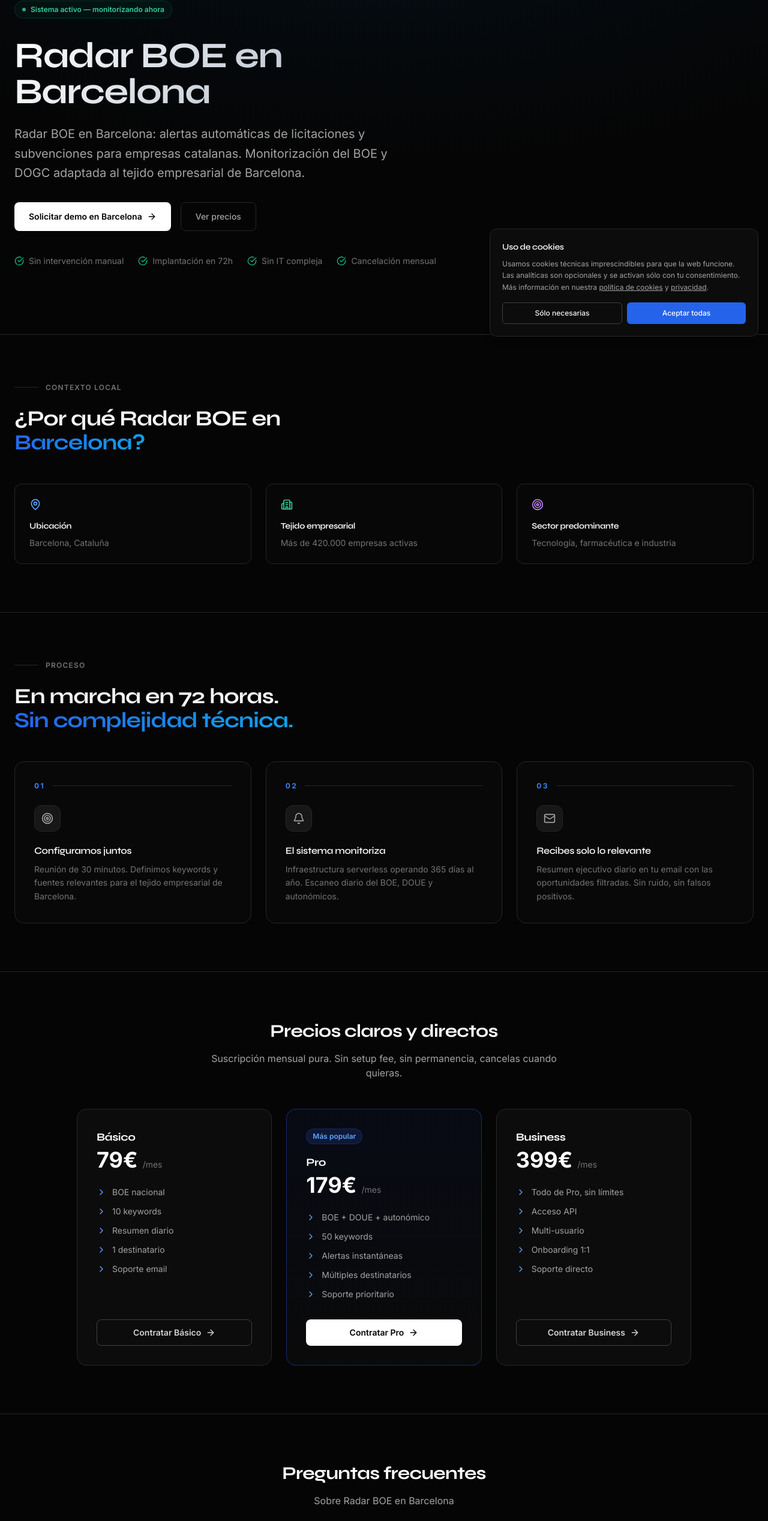
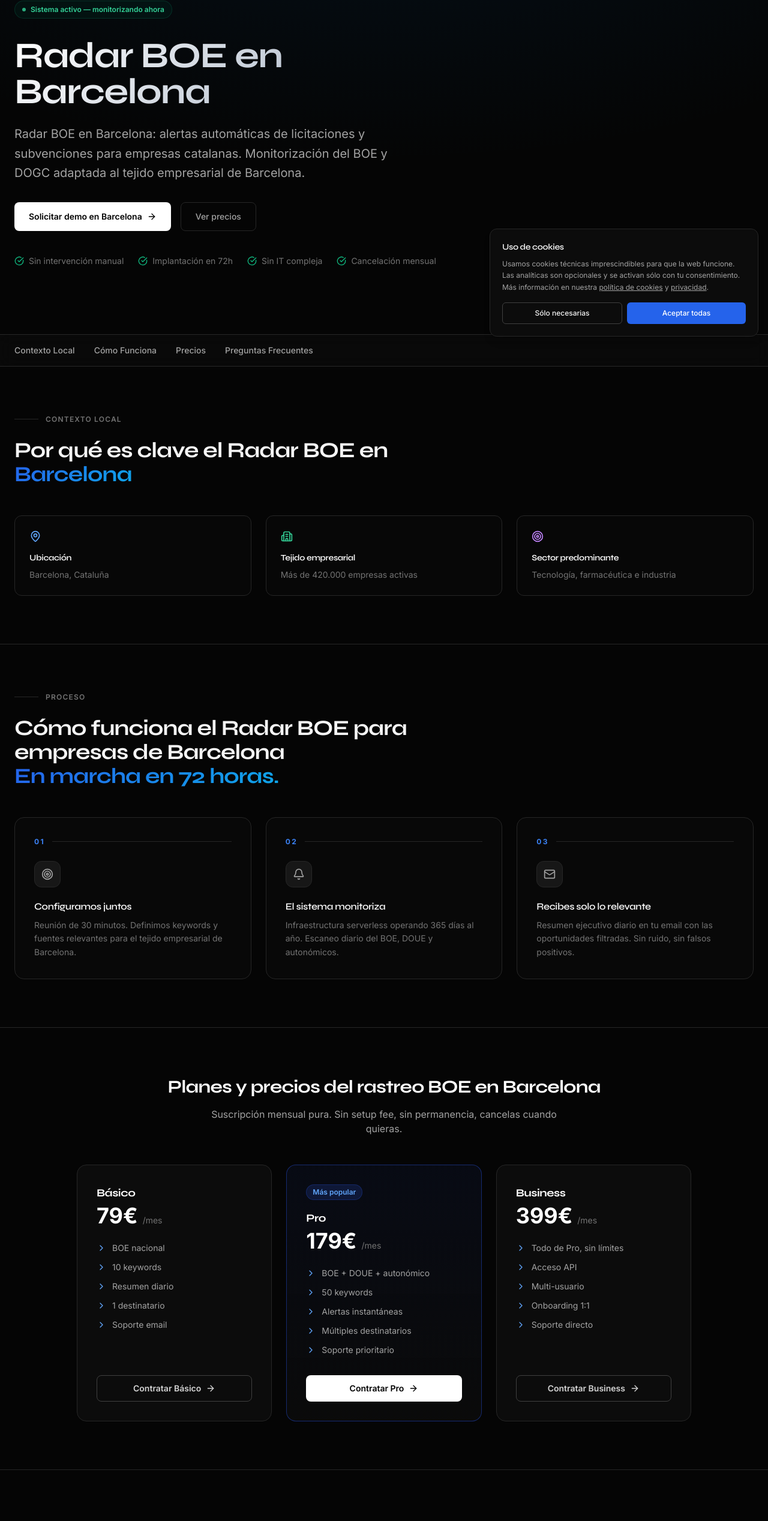
Before and after one commit to Ahs301/Mavie_BOE, a Next.js app in the folder nuevo-proyecto/web-app/: page /radar-boe/ciudad/barcelona in a window 1280 px wide. Shown: the part 223-2758 px from the top of the page at 60% size. Built offline with nearby package versions, Linux system fonts and the light colour scheme.

Commit message:
SEO: Optimize programmatic Hub to act as inbound blog (ToC, H2/H3s, Silos)

```diff
--- a/nuevo-proyecto/web-app/app/radar-boe/[vertical]/page.tsx
+++ b/nuevo-proyecto/web-app/app/radar-boe/[vertical]/page.tsx
@@ -6,6 +6,7 @@ import {
 } from "lucide-react"
 import type { Metadata } from "next"
 import { VERTICALES, getVerticalBySlug, getAllVerticalSlugs } from "../_data/verticales"
+import { CIUDADES } from "../_data/ciudades"
 import {
   serviceSchema, breadcrumbSchema, faqPageSchema, jsonLdScript, SITE_URL,
 } from "@/lib/seo"
@@ -103,6 +104,8 @@ export default function VerticalPage({ params }: PageProps) {
 
   // Other verticals for interlinking
   const otherVerticals = VERTICALES.filter((ov) => ov.slug !== v.slug).slice(0, 4)
+  // Top cities for interlinking
+  const topCiudades = CIUDADES.slice(0, 8)
 
   return (
     <div className="flex flex-col">
@@ -156,8 +159,21 @@ export default function VerticalPage({ params }: PageProps) {
         </div>
       </section>
 
+      {/* ── Tabla de Contenidos (SEO) ── */}
+      <div className="bg-neutral-950/80 border-b border-neutral-800 sticky top-16 z-40 hidden md:block backdrop-blur-md">
+        <div className="max-w-7xl mx-auto px-6 py-4">
+          <nav className="flex items-center gap-8 text-sm font-medium text-neutral-400">
+            <a href="#problema" className="hover:text-white transition-colors">El Reto</a>
+            <a href="#proceso" className="hover:text-white transition-colors">Cómo Funciona</a>
+            <a href="#casos" className="hover:text-white transition-colors">Qué Detectamos</a>
+            <a href="#precios" className="hover:text-white transition-colors">Precios</a>
+            <a href="#faqs" className="hover:text-white transition-colors">Preguntas Frecuentes</a>
+          </nav>
+        </div>
+      </div>
+
       {/* ── Pain Points ── */}
-      <section className="py-20 px-6 border-b border-neutral-800">
+      <section id="problema" className="py-20 px-6 border-b border-neutral-800">
         <div className="max-w-7xl mx-auto">
           <div className="mb-12 max-w-2xl">
             <div className="flex items-center gap-3 mb-6">
@@ -165,7 +181,7 @@ export default function VerticalPage({ params }: PageProps) {
               <span className="text-xs font-semibold text-neutral-500 uppercase tracking-widest">El problema</span>
             </div>
             <h2 className="text-3xl md:text-4xl font-bold text-foreground mb-4">
-              Los retos que enfrentan<br />
+              Los retos de monitorización que enfrentan<br />
               <span className="blue-gradient">{v.nombre.toLowerCase()}</span>
             </h2>
           </div>
@@ -184,7 +200,7 @@ export default function VerticalPage({ params }: PageProps) {
       </section>
 
       {/* ── Cómo funciona ── */}
-      <section className="py-20 px-6 border-b border-neutral-800">
+      <section id="proceso" className="py-20 px-6 border-b border-neutral-800">
         <div className="max-w-7xl mx-auto">
           <div className="mb-12 max-w-2xl">
             <div className="flex items-center gap-3 mb-6">
@@ -192,8 +208,8 @@ export default function VerticalPage({ params }: PageProps) {
               <span className="text-xs font-semibold text-neutral-500 uppercase tracking-widest">Proceso</span>
             </div>
             <h2 className="text-3xl md:text-4xl font-bold text-foreground mb-4">
-              En marcha en 72 horas.<br />
-              <span className="blue-gradient">Sin complejidad técnica.</span>
+              Cómo funciona Radar BOE para {v.nombre.toLowerCase()}<br />
+              <span className="blue-gradient">En marcha en 72 horas.</span>
             </h2>
           </div>
           <div className="grid md:grid-cols-3 gap-6">
@@ -219,7 +235,7 @@ export default function VerticalPage({ params }: PageProps) {
       </section>
 
       {/* ── Casos de uso ── */}
-      <section className="py-20 px-6 border-b border-neutral-800">
+      <section id="casos" className="py-20 px-6 border-b border-neutral-800">
         <div className="max-w-7xl mx-auto">
           <div className="mb-12 max-w-2xl">
             <div className="flex items-center gap-3 mb-6">
@@ -227,7 +243,7 @@ export default function VerticalPage({ params }: PageProps) {
               <span className="text-xs font-semibold text-neutral-500 uppercase tracking-widest">Casos de uso</span>
             </div>
             <h2 className="text-3xl md:text-4xl font-bold text-foreground mb-4">
-              Qué detecta Radar BOE para<br />
+              Qué oportunidades detecta Radar BOE para<br />
               <span className="blue-gradient">{v.nombre.toLowerCase()}</span>
             </h2>
           </div>
@@ -247,7 +263,7 @@ export default function VerticalPage({ params }: PageProps) {
       <section id="precios" className="py-20 px-6 border-b border-neutral-800">
         <div className="max-w-7xl mx-auto">
           <div className="mb-12 text-center">
-            <h2 className="text-3xl font-bold text-white mb-4">Precios claros y directos</h2>
+            <h2 className="text-3xl font-bold text-white mb-4">Planes y precios del servicio de alertas BOE</h2>
             <p className="text-neutral-400 max-w-xl mx-auto">Suscripción mensual pura. Sin setup fee, sin permanencia, cancelas cuando quieras.</p>
           </div>
           <div className="grid md:grid-cols-3 gap-6 max-w-5xl mx-auto">
@@ -281,8 +297,8 @@ export default function VerticalPage({ params }: PageProps) {
       <section className="py-20 px-6 border-b border-neutral-800">
         <div className="max-w-3xl mx-auto">
           <div className="mb-12 text-center">
-            <h2 className="text-3xl font-bold text-white mb-4">Preguntas frecuentes</h2>
-            <p className="text-neutral-400">Sobre Radar BOE para {v.nombre.toLowerCase()}</p>
+            <h2 className="text-3xl font-bold text-white mb-4">Preguntas frecuentes sobre el rastreo del BOE para {v.nombre.toLowerCase()}</h2>
+            <p className="text-neutral-400">Resolvemos tus dudas operativas</p>
           </div>
           <div className="space-y-4">
             {v.faqs.map((faq, i) => (
@@ -314,8 +330,22 @@ export default function VerticalPage({ params }: PageProps) {
           </div>
           <div className="mt-6 text-center">
             <Link href="/radar-boe" className="text-sm text-blue-500 hover:text-blue-400 transition-colors">
-              Ver todos los sectores →
+              Ver todos los sectores para Radar BOE →
             </Link>
+          </div>
+        </div>
+      </section>
+
+      {/* ── Ciudades relacionadas ── */}
+      <section className="py-16 px-6 border-b border-neutral-800">
+        <div className="max-w-7xl mx-auto">
+          <h2 className="text-xl font-bold text-white mb-6">Radar BOE en las principales ciudades</h2>
+          <div className="flex flex-wrap gap-3">
+            {topCiudades.map((c) => (
+              <Link key={c.slug} href={`/radar-boe/ciudad/${c.slug}`} className="rounded-full border border-neutral-800 bg-neutral-900/40 px-4 py-2 text-sm text-neutral-400 hover:border-blue-900/40 hover:text-white transition-colors">
+                Radar BOE en {c.nombre}
+              </Link>
+            ))}
           </div>
         </div>
       </section>
--- a/nuevo-proyecto/web-app/app/radar-boe/ciudad/[ciudad]/page.tsx
+++ b/nuevo-proyecto/web-app/app/radar-boe/ciudad/[ciudad]/page.tsx
@@ -164,8 +164,20 @@ export default function CiudadPage({ params }: PageProps) {
         </div>
       </section>
 
+      {/* ── Tabla de Contenidos (SEO) ── */}
+      <div className="bg-neutral-950/80 border-b border-neutral-800 sticky top-16 z-40 hidden md:block backdrop-blur-md">
+        <div className="max-w-7xl mx-auto px-6 py-4">
+          <nav className="flex items-center gap-8 text-sm font-medium text-neutral-400">
+            <a href="#contexto" className="hover:text-white transition-colors">Contexto Local</a>
+            <a href="#proceso" className="hover:text-white transition-colors">Cómo Funciona</a>
+            <a href="#precios" className="hover:text-white transition-colors">Precios</a>
+            <a href="#faqs" className="hover:text-white transition-colors">Preguntas Frecuentes</a>
+          </nav>
+        </div>
+      </div>
+
       {/* ── Datos de la ciudad ── */}
-      <section className="py-20 px-6 border-b border-neutral-800">
+      <section id="contexto" className="py-20 px-6 border-b border-neutral-800">
         <div className="max-w-7xl mx-auto">
           <div className="mb-12 max-w-2xl">
             <div className="flex items-center gap-3 mb-6">
@@ -173,8 +185,8 @@ export default function CiudadPage({ params }: PageProps) {
               <span className="text-xs font-semibold text-neutral-500 uppercase tracking-widest">Contexto local</span>
             </div>
             <h2 className="text-3xl md:text-4xl font-bold text-foreground mb-4">
-              ¿Por qué Radar BOE en<br />
-              <span className="blue-gradient">{c.nombre}?</span>
+              Por qué es clave el Radar BOE en<br />
+              <span className="blue-gradient">{c.nombre}</span>
             </h2>
           </div>
 
@@ -199,7 +211,7 @@ export default function CiudadPage({ params }: PageProps) {
       </section>
 
       {/* ── Cómo funciona ── */}
-      <section className="py-20 px-6 border-b border-neutral-800">
+      <section id="proceso" className="py-20 px-6 border-b border-neutral-800">
         <div className="max-w-7xl mx-auto">
           <div className="mb-12 max-w-2xl">
             <div className="flex items-center gap-3 mb-6">
@@ -207,8 +219,8 @@ export default function CiudadPage({ params }: PageProps) {
               <span className="text-xs font-semibold text-neutral-500 uppercase tracking-widest">Proceso</span>
             </div>
             <h2 className="text-3xl md:text-4xl font-bold text-foreground mb-4">
-              En marcha en 72 horas.<br />
-              <span className="blue-gradient">Sin complejidad técnica.</span>
+              Cómo funciona el Radar BOE para empresas de {c.nombre}<br />
+              <span className="blue-gradient">En marcha en 72 horas.</span>
             </h2>
           </div>
           <div className="grid md:grid-cols-3 gap-6">
@@ -237,7 +249,7 @@ export default function CiudadPage({ params }: PageProps) {
       <section id="precios" className="py-20 px-6 border-b border-neutral-800">
         <div className="max-w-7xl mx-auto">
           <div className="mb-12 text-center">
-            <h2 className="text-3xl font-bold text-white mb-4">Precios claros y directos</h2>
+            <h2 className="text-3xl font-bold text-white mb-4">Planes y precios del rastreo BOE en {c.nombre}</h2>
             <p className="text-neutral-400 max-w-xl mx-auto">Suscripción mensual pura. Sin setup fee, sin permanencia, cancelas cuando quieras.</p>
           </div>
           <div className="grid md:grid-cols-3 gap-6 max-w-5xl mx-auto">
@@ -271,8 +283,8 @@ export default function CiudadPage({ params }: PageProps) {
       <section className="py-20 px-6 border-b border-neutral-800">
         <div className="max-w-3xl mx-auto">
           <div className="mb-12 text-center">
-            <h2 className="text-3xl font-bold text-white mb-4">Preguntas frecuentes</h2>
-            <p className="text-neutral-400">Sobre Radar BOE en {c.nombre}</p>
+            <h2 className="text-3xl font-bold text-white mb-4">Preguntas frecuentes sobre alertas BOE en {c.nombre}</h2>
+            <p className="text-neutral-400">Resolvemos tus dudas operativas locales</p>
           </div>
           <div className="space-y-4">
             {c.faqs.map((faq, i) => (
@@ -297,7 +309,7 @@ export default function CiudadPage({ params }: PageProps) {
           <div className="grid sm:grid-cols-2 lg:grid-cols-5 gap-4">
             {topVerticales.map((v) => (
               <Link key={v.slug} href={`/radar-boe/${v.slug}`} className="rounded-xl border border-neutral-800 bg-neutral-900/40 p-4 hover:border-blue-900/40 hover:bg-blue-950/10 hover:-translate-y-0.5 transition-all group">
-                <div className="text-sm font-semibold text-white group-hover:text-blue-400 transition-colors">{v.nombre}</div>
+                <div className="text-sm font-semibold text-white group-hover:text-blue-400 transition-colors">Radar BOE para {v.nombre}</div>
               </Link>
             ))}
           </div>
@@ -311,7 +323,7 @@ export default function CiudadPage({ params }: PageProps) {
           <div className="grid sm:grid-cols-2 lg:grid-cols-4 gap-4">
             {otherCiudades.map((oc) => (
               <Link key={oc.slug} href={`/radar-boe/ciudad/${oc.slug}`} className="rounded-xl border border-neutral-800 bg-neutral-900/40 p-4 hover:border-blue-900/40 hover:bg-blue-950/10 hover:-translate-y-0.5 transition-all group">
-                <div className="text-sm font-semibold text-white group-hover:text-blue-400 transition-colors">{oc.nombre}</div>
+                <div className="text-sm font-semibold text-white group-hover:text-blue-400 transition-colors">Radar BOE en {oc.nombre}</div>
                 <div className="text-xs text-neutral-500 mt-1">{oc.comunidad}</div>
               </Link>
             ))}
```
Also changed, not shown: 1 other file (tests, documents, lock files or other folders).
